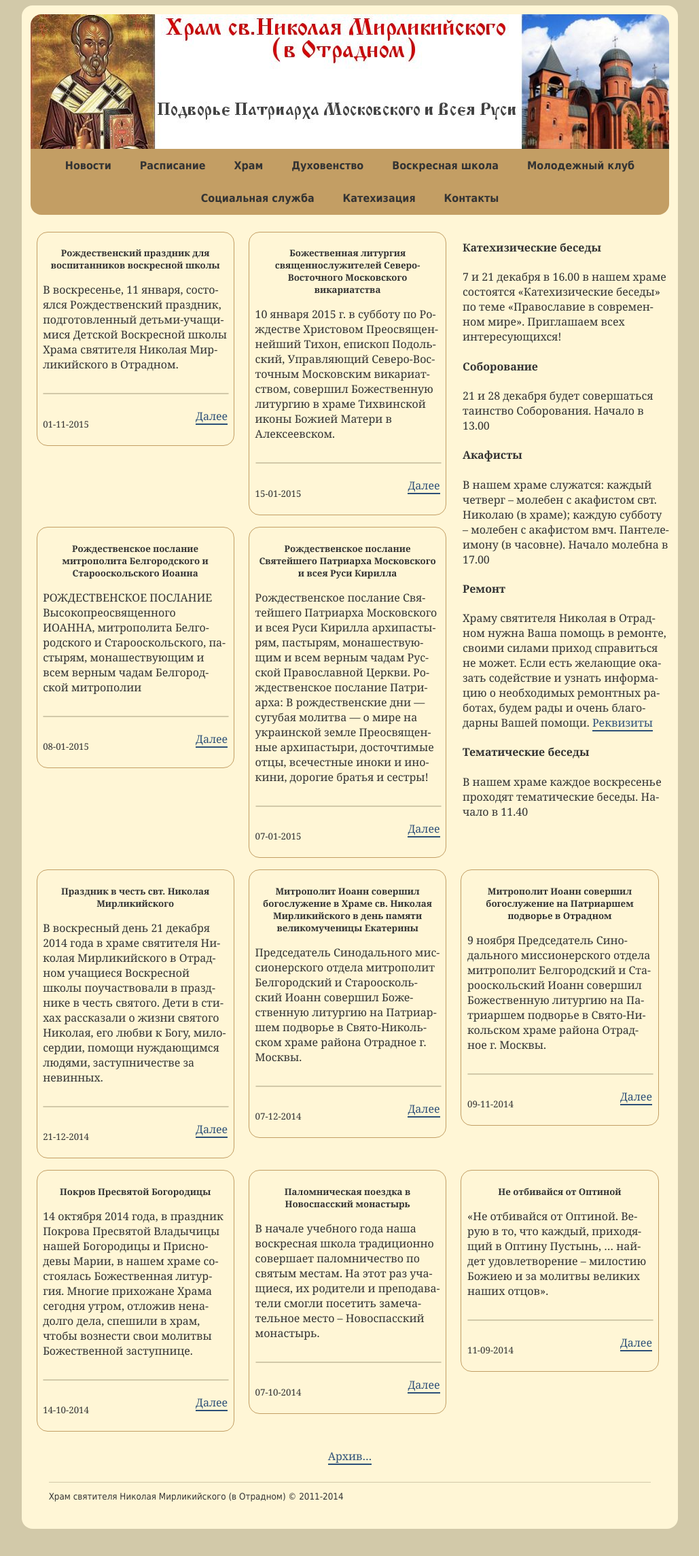
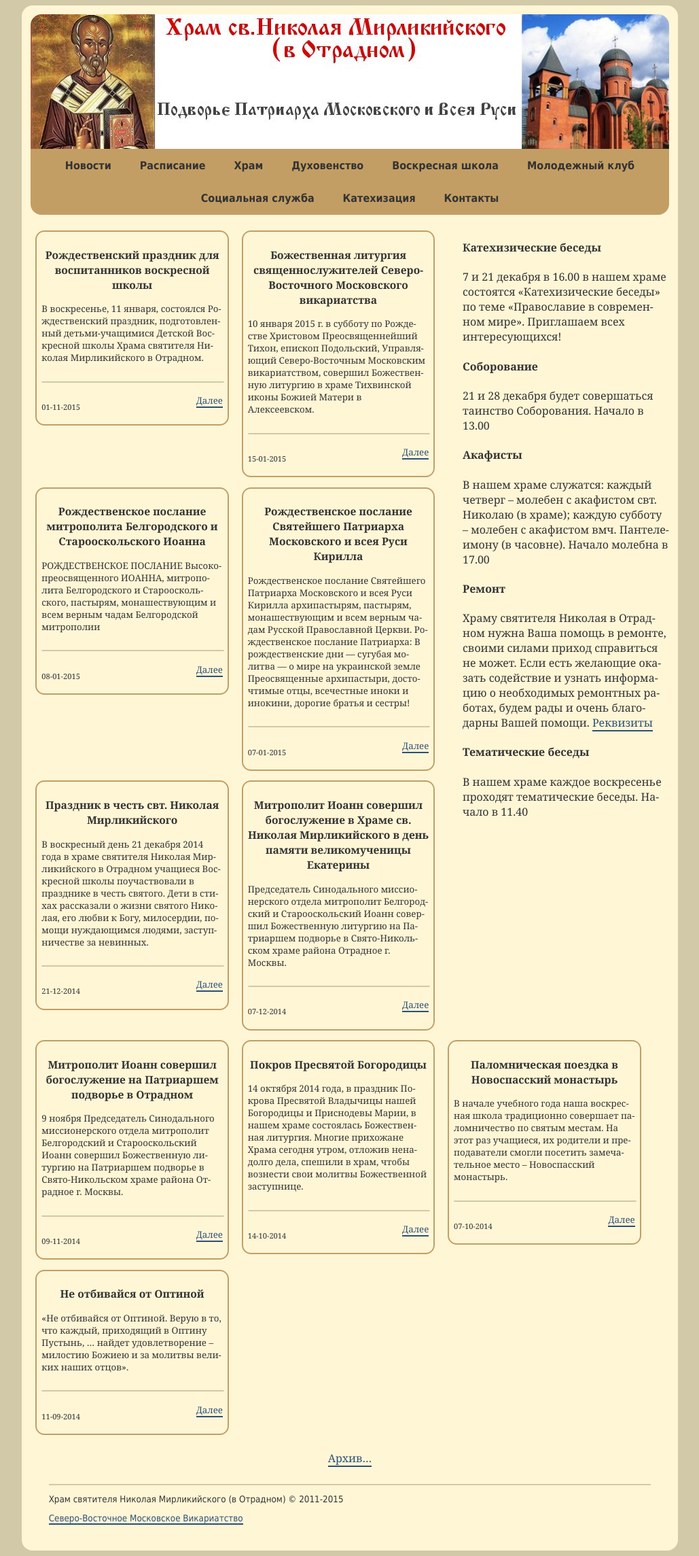
Before and after one commit to hramotradnoe/hramotradnoe.github.io, a Jekyll site: the page built from index.html, in a window 1280 px wide. Shown: the whole page at 68% size, without its empty margins (125-1154 px from the left). Built offline with Jekyll 4.4.1, drawn with Linux system fonts in a browser that asks for light colours; before the commit the page ends 2257 px from its top, so only the background shows below that.

Commit message:
Викариатство и шрифт
Добавлена ссылка на викариатство в футере.
Уменьшен шрифт новостей, чтобы соответствовали заголовкам.
Рамки вокруг новостей более жирные.

```diff
--- a/_includes/footer.html
+++ b/_includes/footer.html
@@ -1 +1,2 @@
-<p>Храм святителя Николая Мирликийского (в Отрадном) &copy; 2011-2014</p>
+<p>Храм святителя Николая Мирликийского (в Отрадном) &copy; 2011-2015</p>
+<p><a href="http://sv-vikariatstvo.ru">Северо-Восточное Московское Викариатство</a></p>
--- a/assets/styles/web.sass
+++ b/assets/styles/web.sass
@@ -78,7 +78,6 @@ main>section>ul, aside ul
 
 main>section>ul>li>article>h1
   text-align                  : center
-  font-size                   : smaller
 
 main>section>ul>li>article>img
   width                       : 100%
@@ -89,12 +88,13 @@ main>section>ul>li>article>img
 
 main>section>ul>li
   display                     : inline-block
-  width                       : 17em
+  width                       : 20em
   padding                     : 1ex
   vertical-align              : top
-  border                      : 1px solid $brighter
+  border                      : 2px solid $brighter
   border-radius               : 1em
   margin                      : 1ex
+  font-size                   : smaller
 
 article>ul
   list-style                  : none inside
@@ -116,7 +116,7 @@ body>footer
   margin                      : 2em
   font-family                 : $uxFont
   font-size                   : smaller
-  border-top                  : 1px solid $paler
+  border-top                  : 2px solid $paler
 
 table
   border-collapse             : collapse
```
